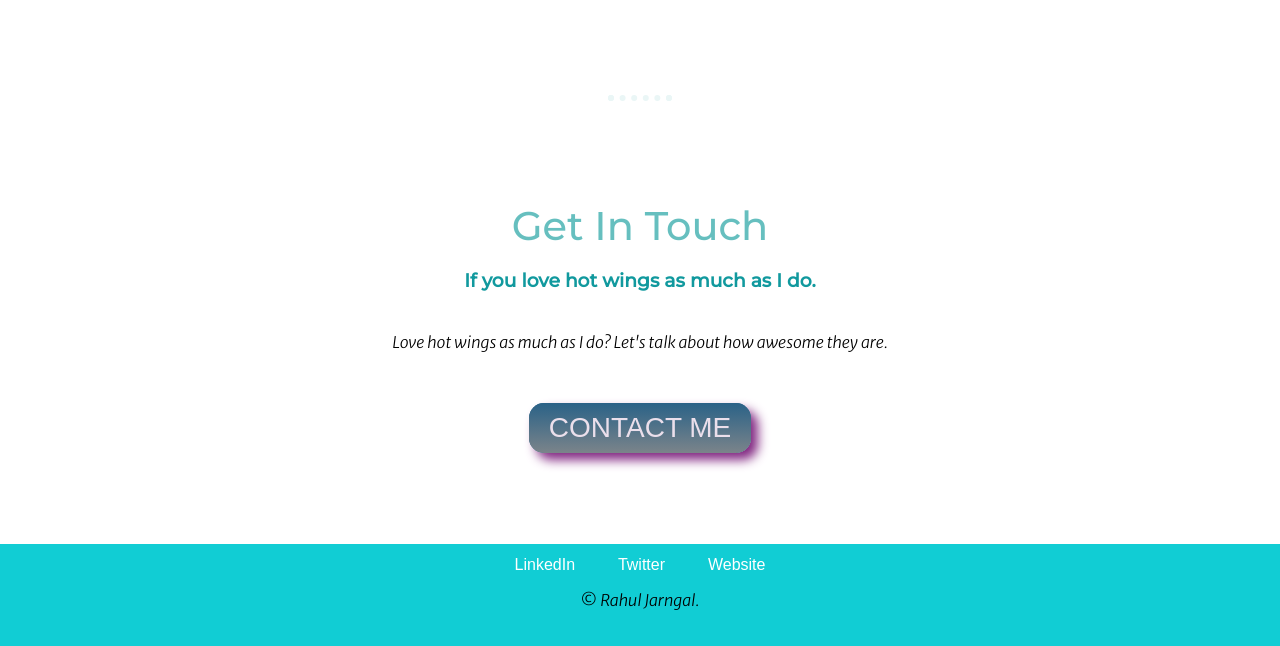
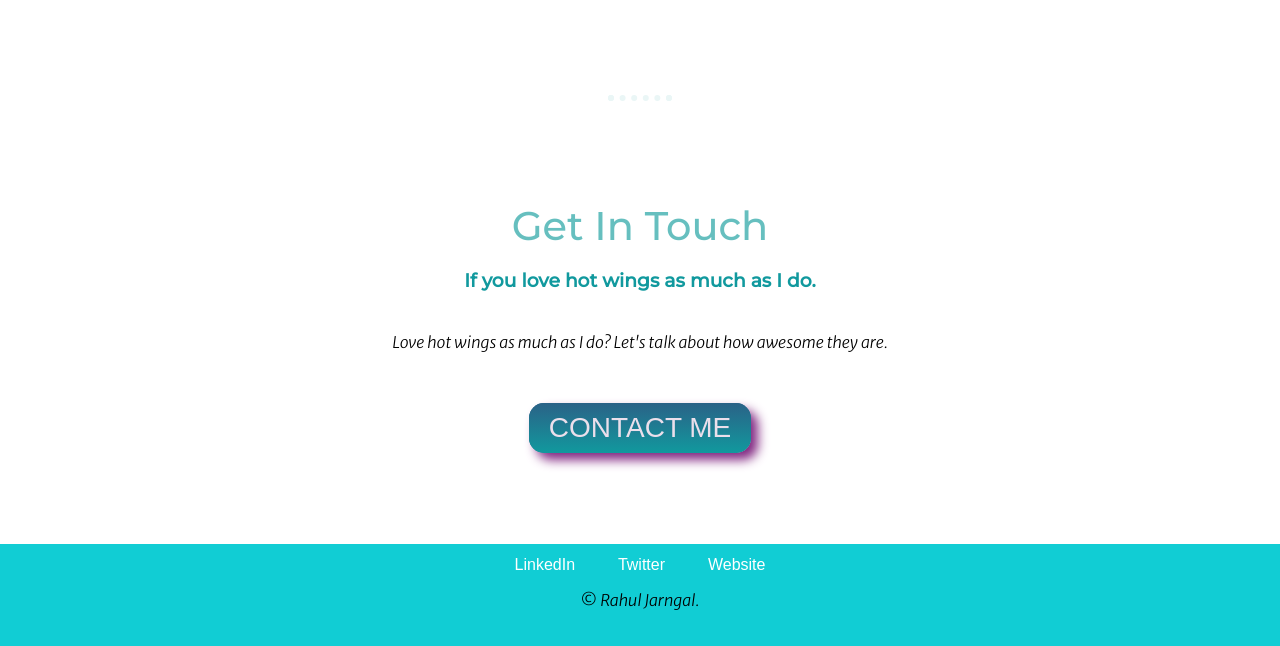
Before and after one commit to jarngalrahul/Add_Puns_Pls, a plain HTML site: page index.html in a window 1280 px wide. Shown: the part 2022-2668 px from the top of the page. Drawn offline with Linux system fonts and the light colour scheme.

Commit message:
Update styles.css

```diff
--- a/css/styles.css
+++ b/css/styles.css
@@ -98,11 +98,11 @@ h3 {
 }
 .btn {
   background: #2a6287;
-  background-image: -webkit-linear-gradient(top, #2a6287, #7b848a);
-  background-image: -moz-linear-gradient(top, #2a6287, #7b848a);
-  background-image: -ms-linear-gradient(top, #2a6287, #7b848a);
-  background-image: -o-linear-gradient(top, #2a6287, #7b848a);
-  background-image: linear-gradient(to bottom, #2a6287, #7b848a);
+  background-image: -webkit-linear-gradient(top, #2a6287, #11999E);
+  background-image: -moz-linear-gradient(top, #2a6287, #11999E);
+  background-image: -ms-linear-gradient(top, #2a6287, #11999E);
+  background-image: -o-linear-gradient(top, #2a6287, #11999E);
+  background-image: linear-gradient(to bottom, #2a6287, #11999E);
   -webkit-border-radius: 15;
   -moz-border-radius: 15;
   border-radius: 15px;
```
